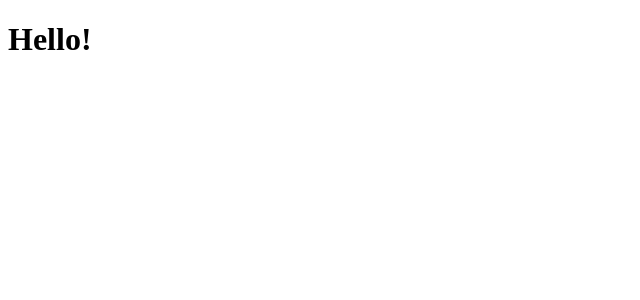
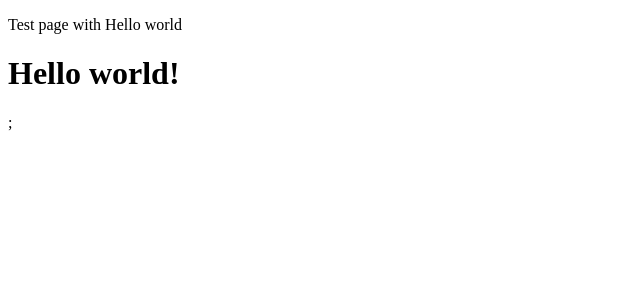
Before and after one commit to Oizys18/MangoBox, a React (Create React App) app in the folder mangobox/: page /hello in a window 1280 px wide. Shown: the top 300 px of the page, without its empty margins (0-640 px from the left). Built offline with nearby package versions, Linux system fonts and the light colour scheme.

Commit message:
Mod button text, test

```diff
--- a/mangobox/src/components/Hello.tsx
+++ b/mangobox/src/components/Hello.tsx
@@ -2,7 +2,14 @@ import React, { Component } from "react";
 
 class Hello extends Component {
   render() {
-    return <h1>Hello!</h1>;
+    return (
+      <div>
+        <p>
+          Test page with Hello world
+        </p>
+        <h1>Hello world!</h1>;
+      </div>
+    )
   }
 }
 export default Hello;
--- a/mangobox/src/components/common/button/BigButton.tsx
+++ b/mangobox/src/components/common/button/BigButton.tsx
@@ -1,6 +1,8 @@
 import React, { Component } from "react";
-
-class BigButton extends Component {
+type ContentState = {
+  text: string
+}
+class BigButton extends Component<{}, ContentState> {
   render() {
     return (
       <div>
```
